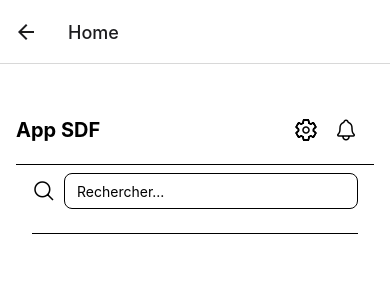
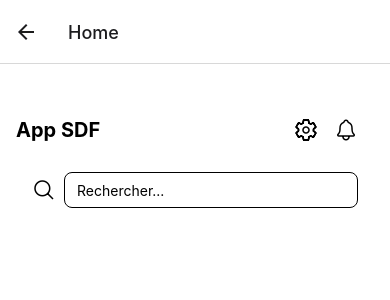
Before and after one commit to Marwan900/hackaton-front, a React Native app: screen /Home in a window 390 px wide. Shown: the top 300 px of the page. Built offline with nearby package versions, Linux system fonts and the light colour scheme.

Commit message:
suppression separateur

```diff
--- a/Screen/HomePage.js
+++ b/Screen/HomePage.js
@@ -12,7 +12,6 @@ const HomePage = () => {
           <Ionicons name="notifications-outline" size={30} color="black" style={styles.icon} />
         </View>
       </View>
-      <View style={styles.separator} />
       <View style={styles.content}>
         <View style={styles.searchBar}>
           <Ionicons name="search-outline" size={24} color="black" style={styles.searchIcon} />
@@ -22,7 +21,6 @@ const HomePage = () => {
             // Ajoutez ici les fonctions de gestion de la recherche
           />
         </View>
-        <View style={styles.separator} />
         {/* Le reste du contenu de votre page d'accueil */}
       </View>
     </View>
```
